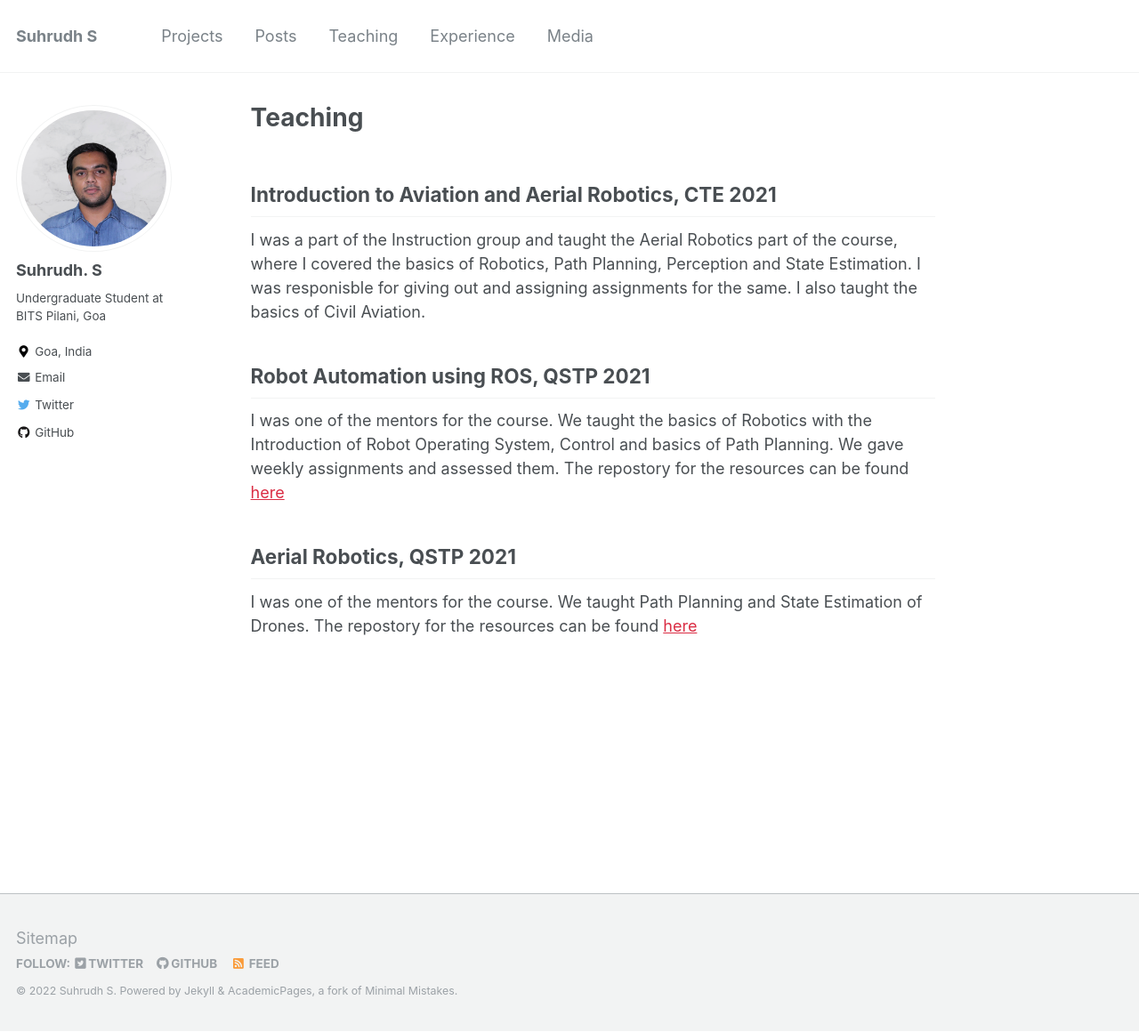
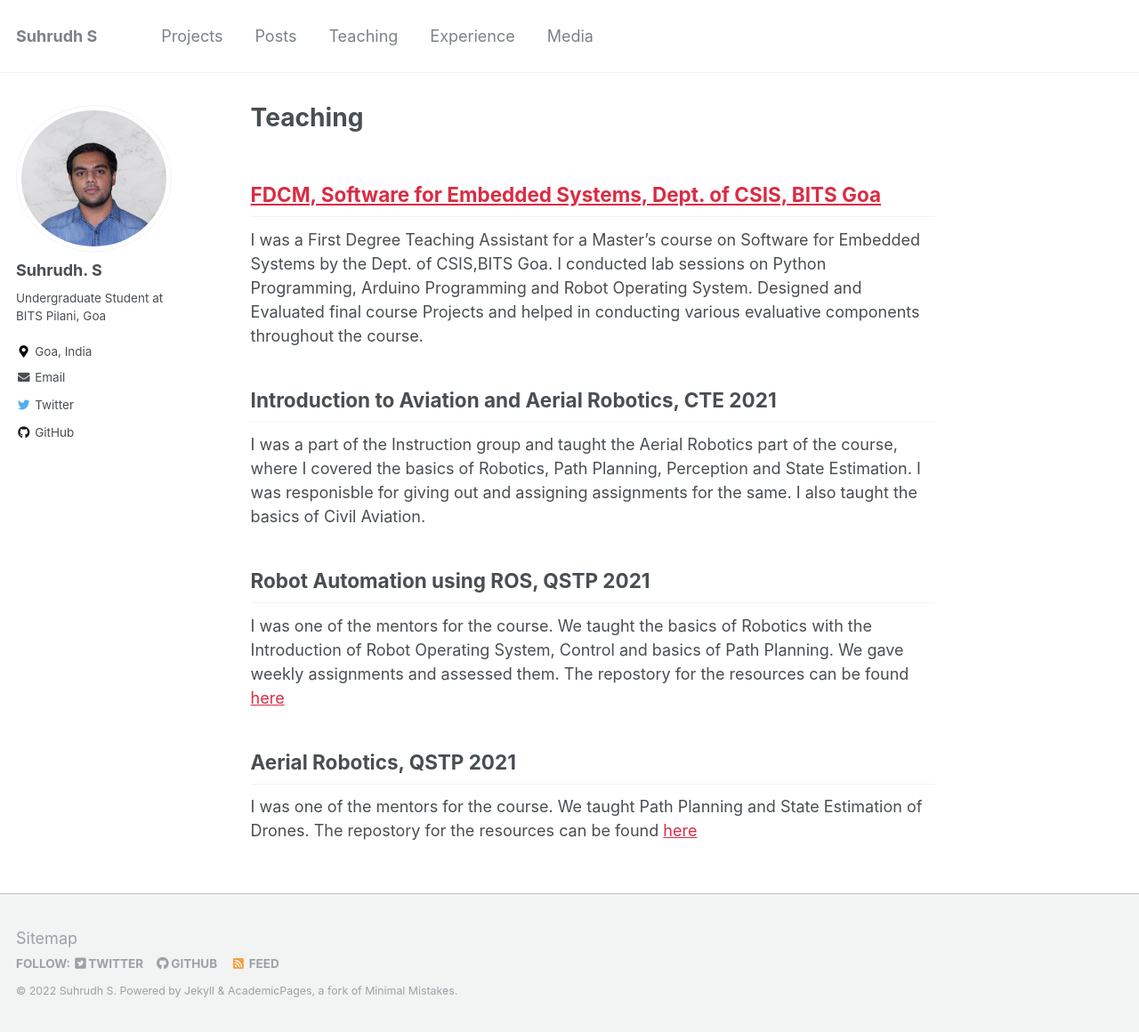
Before and after one commit to SuhrudhSarathy/SuhrudhSarathy.github.io, a Jekyll site: the page built from _pages/teaching.md, in a window 1280 px wide and 1160 px high. Shown: the whole window at 89% size. Built offline with Jekyll 4.4.1, drawn with Linux system fonts in a browser that asks for light colours.

Commit message:
added fdcm

```diff
--- a/_pages/teaching.md
+++ b/_pages/teaching.md
@@ -2,6 +2,8 @@
 permalink: /teaching/
 title: "Teaching"
 ---
+## [FDCM, Software for Embedded Systems, Dept. of CSIS, BITS Goa](/files/pdf/fdcm.pdf)
+I was a First Degree Teaching Assistant for a Master’s course on Software for Embedded Systems by the Dept. of CSIS,BITS Goa. I conducted lab sessions on Python Programming, Arduino Programming and Robot Operating System. Designed and Evaluated final course Projects and helped in conducting various evaluative components throughout the course.
 
 ## Introduction to Aviation and Aerial Robotics, CTE 2021
 I was a part of the Instruction group and taught the Aerial Robotics part of the course, where I covered the basics of Robotics, Path Planning, Perception and State Estimation. I was responisble for giving out and assigning assignments for the same. I also taught the basics of Civil Aviation.
```
Also changed, not shown: 1 other file.
